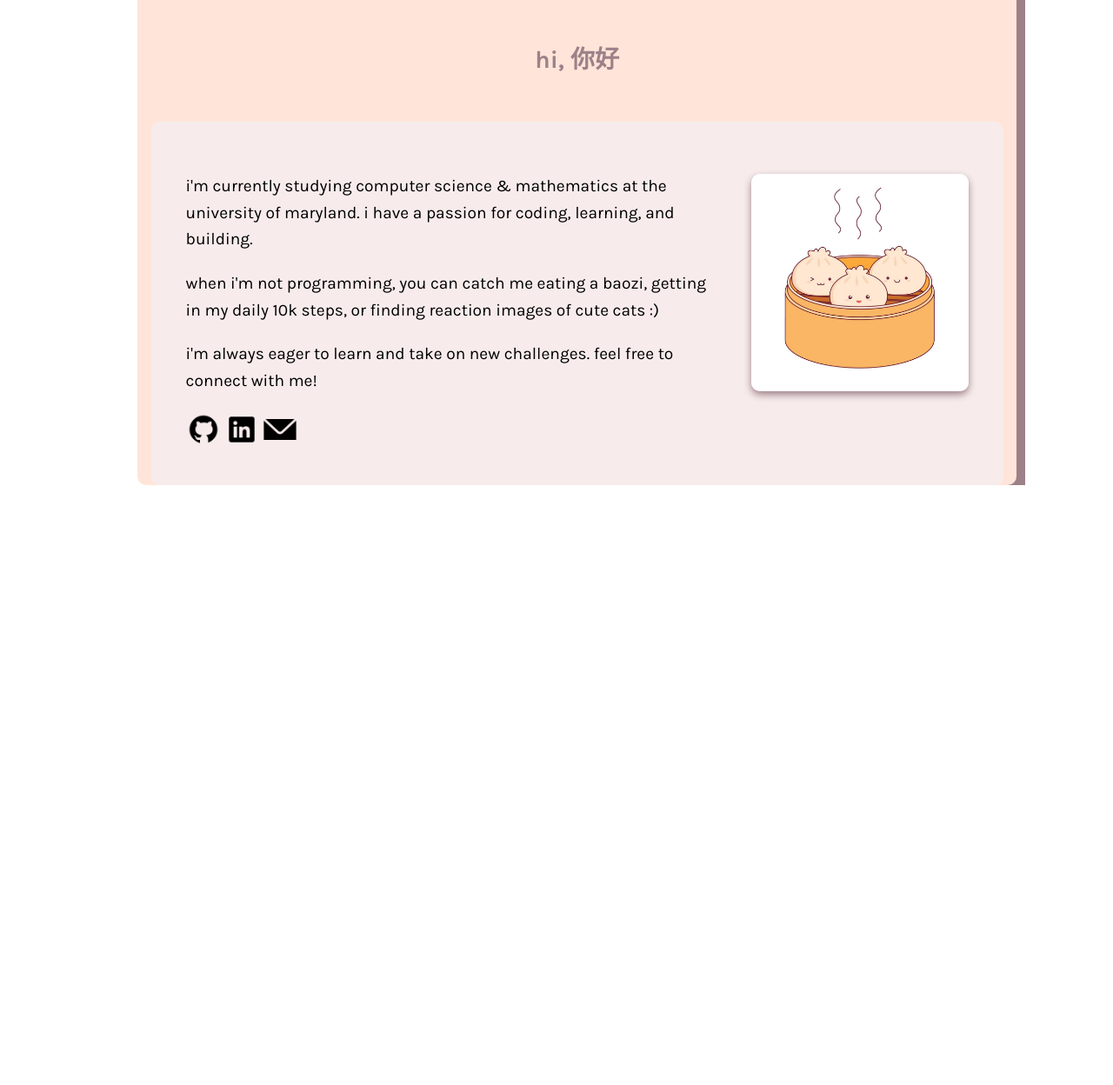
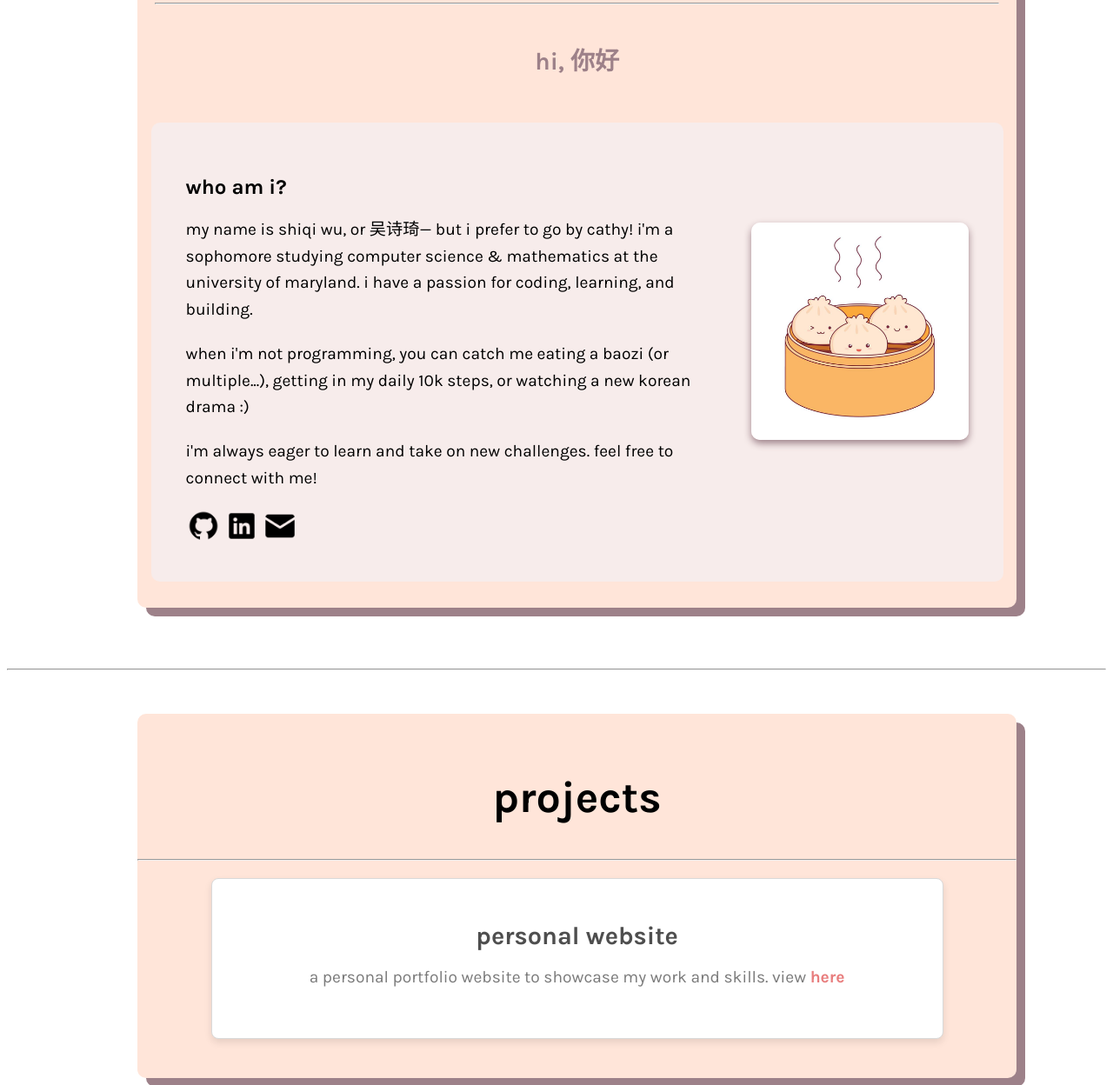
Before and after one commit to cathyswu/cathyswu.github.io, a plain HTML site: page index.html in a window 1280 px wide. Shown: the part 292-1540 px from the top of the page at 87% size. Before the commit the page ends 850 px from the top, so only its background shows below. Drawn offline with Linux system fonts and the light colour scheme.

Commit message:
added projects

```diff
--- a/index.html
+++ b/index.html
@@ -10,33 +10,34 @@
     <link rel="preconnect" href="https://fonts.googleapis.com">
     <link rel="preconnect" href="https://fonts.gstatic.com" crossorigin>
     <link href="https://fonts.googleapis.com/css2?family=Karla:ital,wght@0,200..800;1,200..800&display=swap" rel="stylesheet">
-    <link rel="preconnect" href="https://fonts.googleapis.com">
-    <link rel="preconnect" href="https://fonts.gstatic.com" crossorigin>
-    <link href="https://fonts.googleapis.com/css2?family=Karla:wght@500&family=Space+Grotesk:wght@300..700&display=swap" rel="stylesheet">
-
 </head>
 
 <body>
-    <div class="header" id="home">
+    <section id="header">
+        <div class="header">
             <ul>
-            <li id="nav"><a href="#home"><button>home</button></a></li>
+                <li id="nav"><a href="#header"><button>home</button></a></li>
                 <li id="nav"><a href="#about me"><button>about me</button></a></li>
                 <li id="nav"><a href="#projects"><button>projects</button></a></li>
               </ul>
 
         </div>
+    </section>
 
-    <div class="info">
+    <section id="welcome-section">
+        <div class="info" id="about">
             <div class="name">
                 <h1>shiqi (cathy) wu</h1>
+                <hr>
                 <h2 class="intro">hi, 你好</h2>
             </div>
 
-        <section class="about" id="about">
+            <div class="about">
                 <div class="about-content">
                     <div class="about-text">
-                    <p>i'm currently studying computer science & mathematics at the university of maryland. i have a passion for coding, learning, and building.</p>
-                    <p>when i'm not programming, you can catch me eating a baozi, getting in my daily 10k steps, or finding reaction images of cute cats :)</p>
+                        <h1>who am i?</h1>
+                        <p>my name is shiqi wu, or 吴诗琦— but i prefer to go by cathy! i'm a sophomore studying computer science & mathematics at the university of maryland. i have a passion for coding, learning, and building.</p>
+                        <p>when i'm not programming, you can catch me eating a baozi (or multiple...), getting in my daily 10k steps, or watching a new korean drama :)</p>
                         <p>i'm always eager to learn and take on new challenges. feel free to connect with me!</a></p>
                     </div>
                     <div class="about-image">
@@ -51,16 +52,28 @@
                         <img src="./images/icons8-linkedin-90.png" alt="LinkedIn" width="40px" height="40px">
                     </a>
                     <a href="mailto:cathyywu05@gmail.com">
-                    <img src="./images/icons8-email-90.png" alt="Email" width="40px" height="40px">
+                        <img src="./images/icons8-email-96.png" alt="Email" width="40px" height="40px">
                     </a>
                 </div>
     </section>
 
-        <div id="projects">
+    <hr class="break1">
 
+    <section class="projects" id="projects">
+        <div class="projects-intro">
+            <h1 class="project-heading">projects</h1>
+            <hr>
         </div>
 
+        <div class="project-item">
+            <h3>personal website</h3>
+            <p>a personal portfolio website to showcase my work and skills.
+            view <a href="https://cathyswu.github.io/" target="_blank">here</a></p>
+            <img>
         </div>
+
+
+    </section>
 
 </body>
 
--- a/style.css
+++ b/style.css
@@ -82,6 +82,7 @@ button:hover {
     left: 150px;
     top: 130px;
     width: 80%;
+    padding-bottom: 30px;
 }
 
 .intro {
@@ -155,3 +156,90 @@ a:hover {
 .social-icons {
     margin-right: 20px;
 }
+
+.break1 {
+    margin-top: 200px;
+}
+
+.projects {
+    padding-top: 25px;
+    padding-bottom: 25px;
+    text-align: center;
+    margin-top: 50px;
+    background-color: var(--peach);
+    border-radius: 10px;
+    box-shadow: 10px 10px var(--darkpink);
+    position: relative;
+    left: 150px;
+    width: 80%;
+}
+
+.projects h2 {
+    font-size: 2.5em;
+    margin-bottom: 20px;
+    color: #4e4e4e;
+}
+
+.project-item {
+    background-color: #ffffff;
+    border: 1px solid #d9d9d9;
+    border-radius: 8px;
+    box-shadow: 0 4px 8px rgba(0, 0, 0, 0.1);
+    padding: 20px;
+    margin: 20px auto;
+    width: 80%; /* Adjust width as needed */
+    max-width: 800px;
+}
+
+.project-item h3 {
+    font-size: 1.8em;
+    color: #4e4e4e;
+    margin-bottom: 10px;
+}
+
+.project-item p {
+    font-size: 1.2em;
+    color: #7a7a7a;
+}
+
+.project-item a {
+    color: #e87d7d;
+    text-decoration: none;
+    font-weight: bold;
+    transition: color 0.3s;
+}
+
+.project-item a:hover {
+    color: #d35d5d;
+}
+
+/* Optional - Add some hover effect */
+.project-item:hover {
+    transform: translateY(-5px);
+    transition: transform 0.3s ease;
+}
+
+/* Responsive Design */
+@media (max-width: 768px) {
+    .project-item {
+        width: 90%;
+    }
+
+    .projects h2 {
+        font-size: 2em;
+    }
+
+    .project-item h3 {
+        font-size: 1.6em;
+    }
+
+    .project-item p {
+        font-size: 1.1em;
+    }
+}
+
+.project-heading {
+    font-family: "Karla", sans-serif;
+    font-size: 50px;
+    text-align: center;
+}
```
Also changed, not shown: images/icons8-dim-sum-96.png (deleted), images/icons8-email-90.png (deleted), images/icons8-email-96.png (added), images/istockphoto-1454003699-612x612.jpg (deleted). Lines whose indentation alone changed are shown as unchanged.
